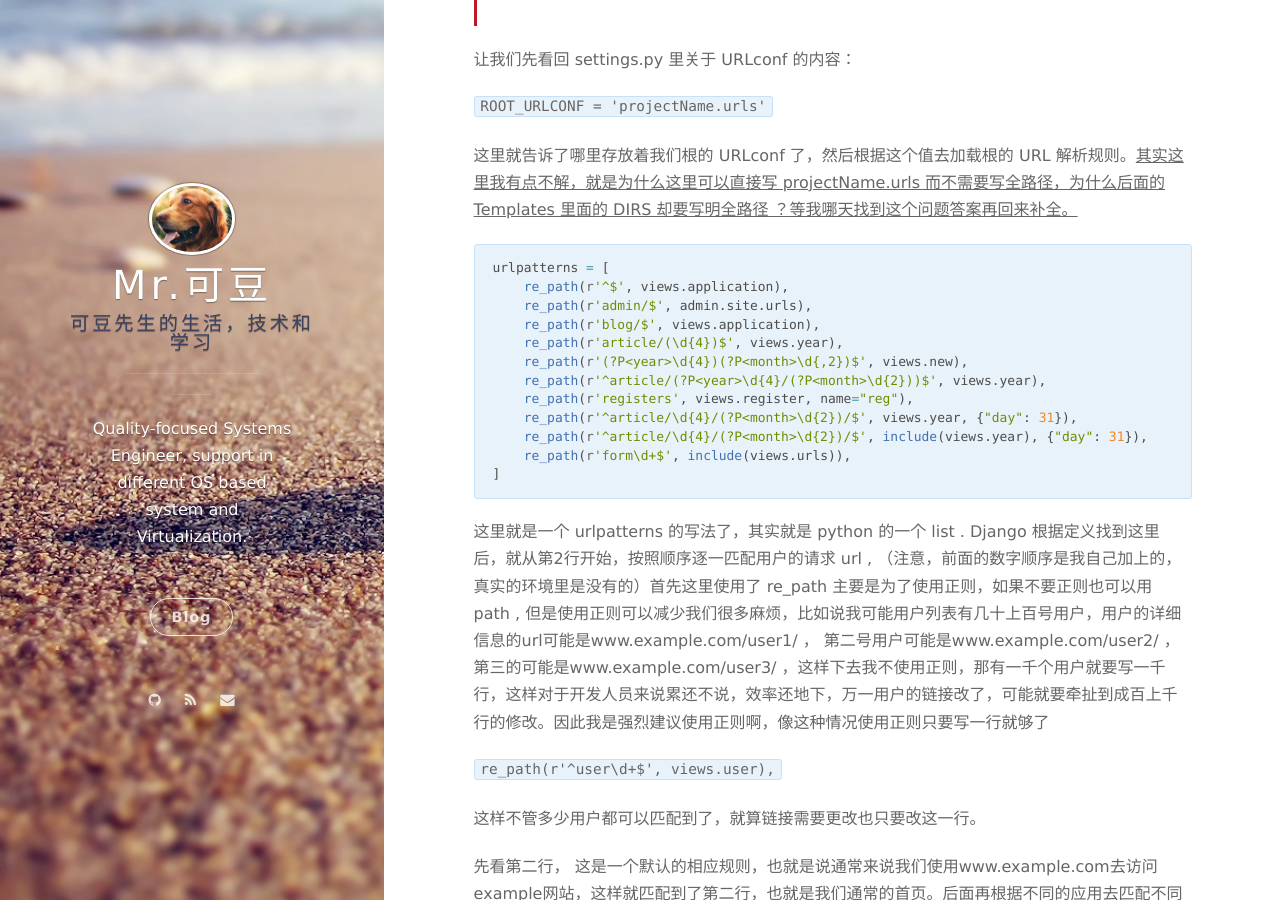
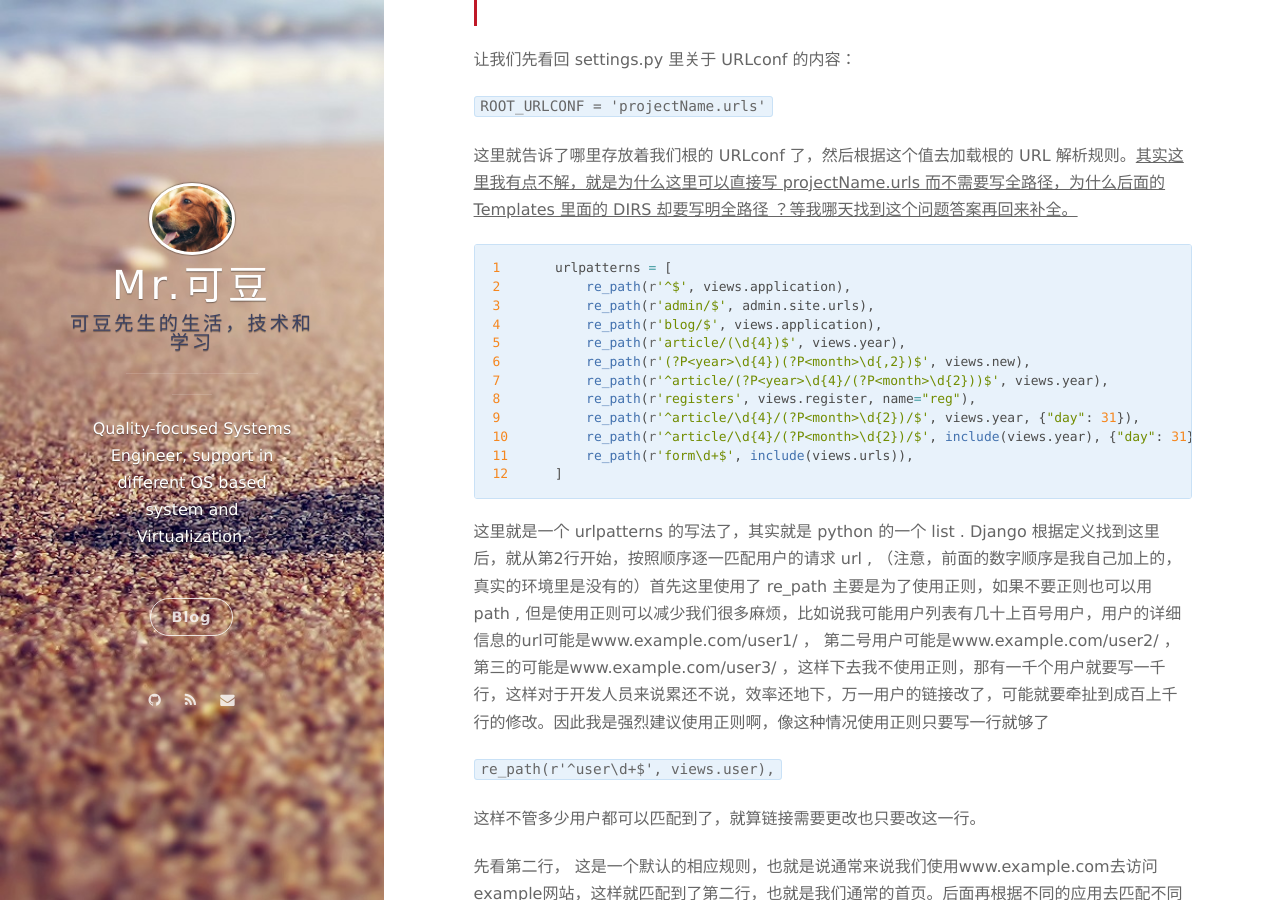
Before and after one commit to NickSu86/NickSu86.github.io, a Jekyll site: the page built from _posts/2018-05-20-Django-URLconf.markdown, in a window 1280 px wide and 900 px high, scrolled down 714 px. Built offline with Jekyll 4.4.1, drawn with Linux system fonts in a browser that asks for light colours; nearby versions of some CDN libraries; comment, search, counter and statistics services are not loaded.

Commit message:
update 2018-05-20-Django-URLconf.markdown

````diff
--- a/_posts/2018-05-20-Django-URLconf.markdown
+++ b/_posts/2018-05-20-Django-URLconf.markdown
@@ -29,18 +29,18 @@ date: 2018-05-20 22:26:24.000000000 +09:00
 这里就告诉了哪里存放着我们根的 URLconf 了，然后根据这个值去加载根的 URL 解析规则。<u>其实这里我有点不解，就是为什么这里可以直接写 projectName.urls 而不需要写全路径，为什么后面的 Templates 里面的 DIRS 却要写明全路径 ？等我哪天找到这个问题答案再回来补全。</u>
 
 ```python
-urlpatterns = [
-    re_path(r'^$', views.application),
-    re_path(r'admin/$', admin.site.urls),
-    re_path(r'blog/$', views.application),
-    re_path(r'article/(\d{4})$', views.year),
-    re_path(r'(?P<year>\d{4})(?P<month>\d{,2})$', views.new),
-    re_path(r'^article/(?P<year>\d{4}/(?P<month>\d{2}))$', views.year),
-    re_path(r'registers', views.register, name="reg"),
-    re_path(r'^article/\d{4}/(?P<month>\d{2})/$', views.year, {"day": 31}),
-    re_path(r'^article/\d{4}/(?P<month>\d{2})/$', include(views.year), {"day": 31}),
-    re_path(r'form\d+$', include(views.urls)),
-]
+1	urlpatterns = [
+2	    re_path(r'^$', views.application),
+3	    re_path(r'admin/$', admin.site.urls),
+4	    re_path(r'blog/$', views.application),
+5	    re_path(r'article/(\d{4})$', views.year),
+6	    re_path(r'(?P<year>\d{4})(?P<month>\d{,2})$', views.new),
+7	    re_path(r'^article/(?P<year>\d{4}/(?P<month>\d{2}))$', views.year),
+8	    re_path(r'registers', views.register, name="reg"),
+9	    re_path(r'^article/\d{4}/(?P<month>\d{2})/$', views.year, {"day": 31}),
+10	    re_path(r'^article/\d{4}/(?P<month>\d{2})/$', include(views.year), {"day": 31}),
+11	    re_path(r'form\d+$', include(views.urls)),
+12	]
 ```
 
 这里就是一个 urlpatterns 的写法了，其实就是 python 的一个 list . Django 根据定义找到这里后，就从第2行开始，按照顺序逐一匹配用户的请求 url , （注意，前面的数字顺序是我自己加上的，真实的环境里是没有的）首先这里使用了 re_path 主要是为了使用正则，如果不要正则也可以用 path , 但是使用正则可以减少我们很多麻烦，比如说我可能用户列表有几十上百号用户，用户的详细信息的url可能是www.example.com/user1/ ， 第二号用户可能是www.example.com/user2/ ，第三的可能是www.example.com/user3/ ，这样下去我不使用正则，那有一千个用户就要写一千行，这样对于开发人员来说累还不说，效率还地下，万一用户的链接改了，可能就要牵扯到成百上千行的修改。因此我是强烈建议使用正则啊，像这种情况使用正则只要写一行就够了
````
